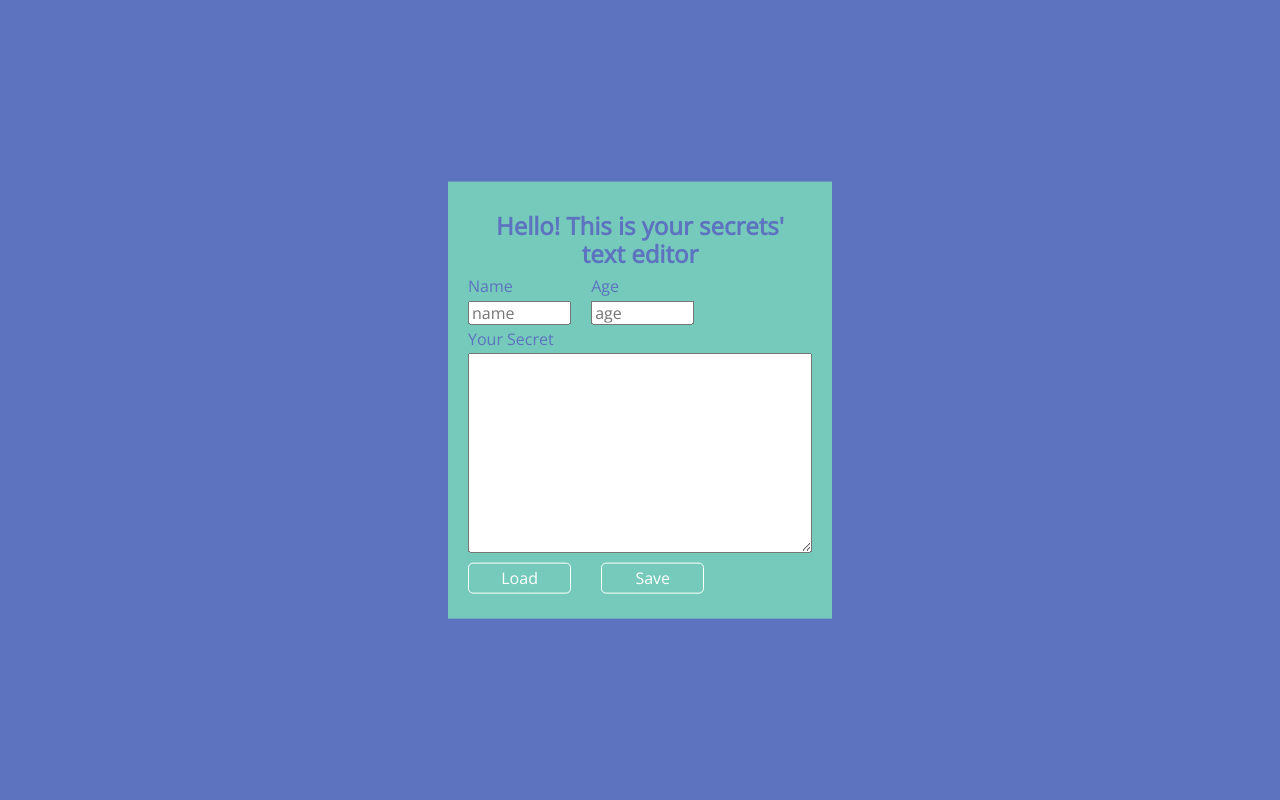
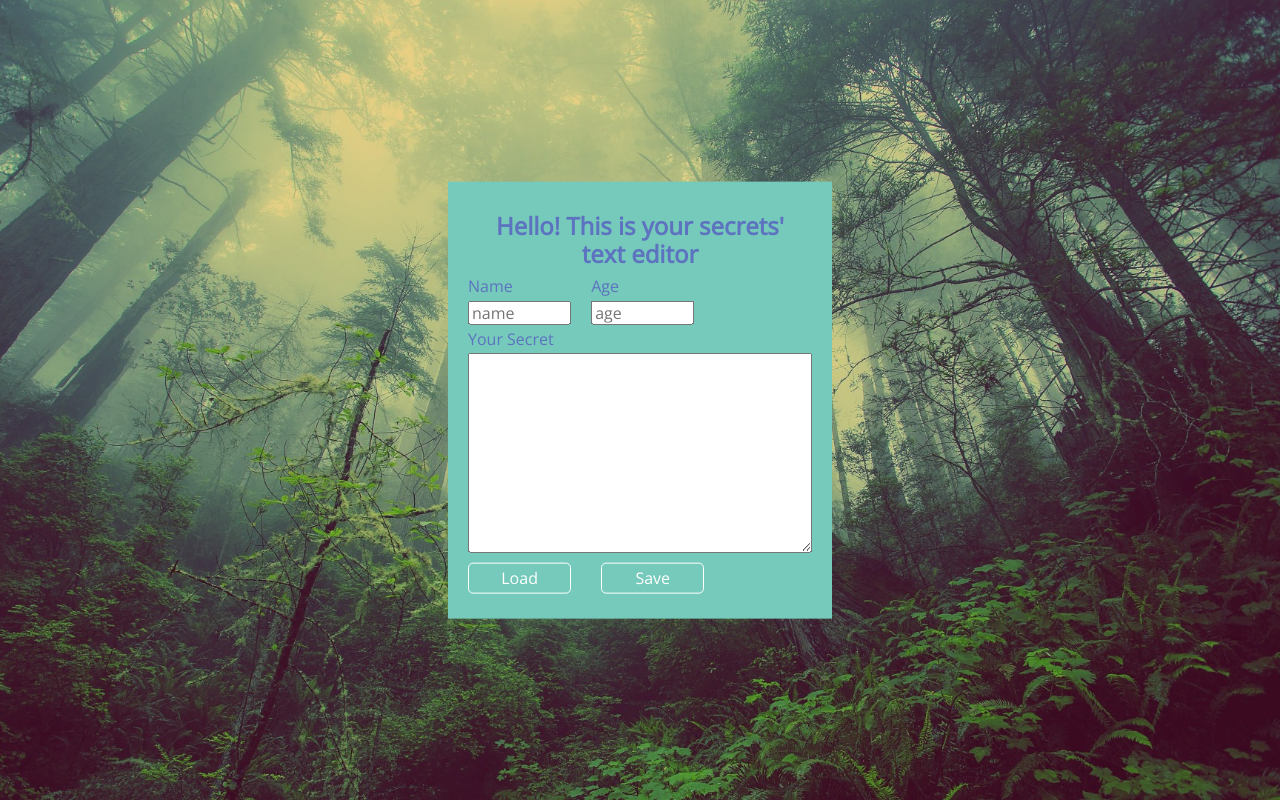
Before and after one commit to KarolChilimoniuk/my-editor, a website: page src/content/index.html in a window 1280 px wide. Drawn offline with nearby package versions, Linux system fonts and the light colour scheme; files that its build step writes are made by us from their sources; files whose address does not match are found by name.

Commit message:
added background image

```diff
--- a/src/scss/main.scss
+++ b/src/scss/main.scss
@@ -15,6 +15,10 @@ html {
 }
 
 body {
+  background-image: url(../assets/img/forest.jpg);
+  background-size: cover;
+  background-position: center;
+  background-repeat: no-repeat;
   color: $yellow;
-  background: $blue;
+  min-height: 100vh;
 }
```
Also changed, not shown: src/assets/img/forest.jpg (added).
